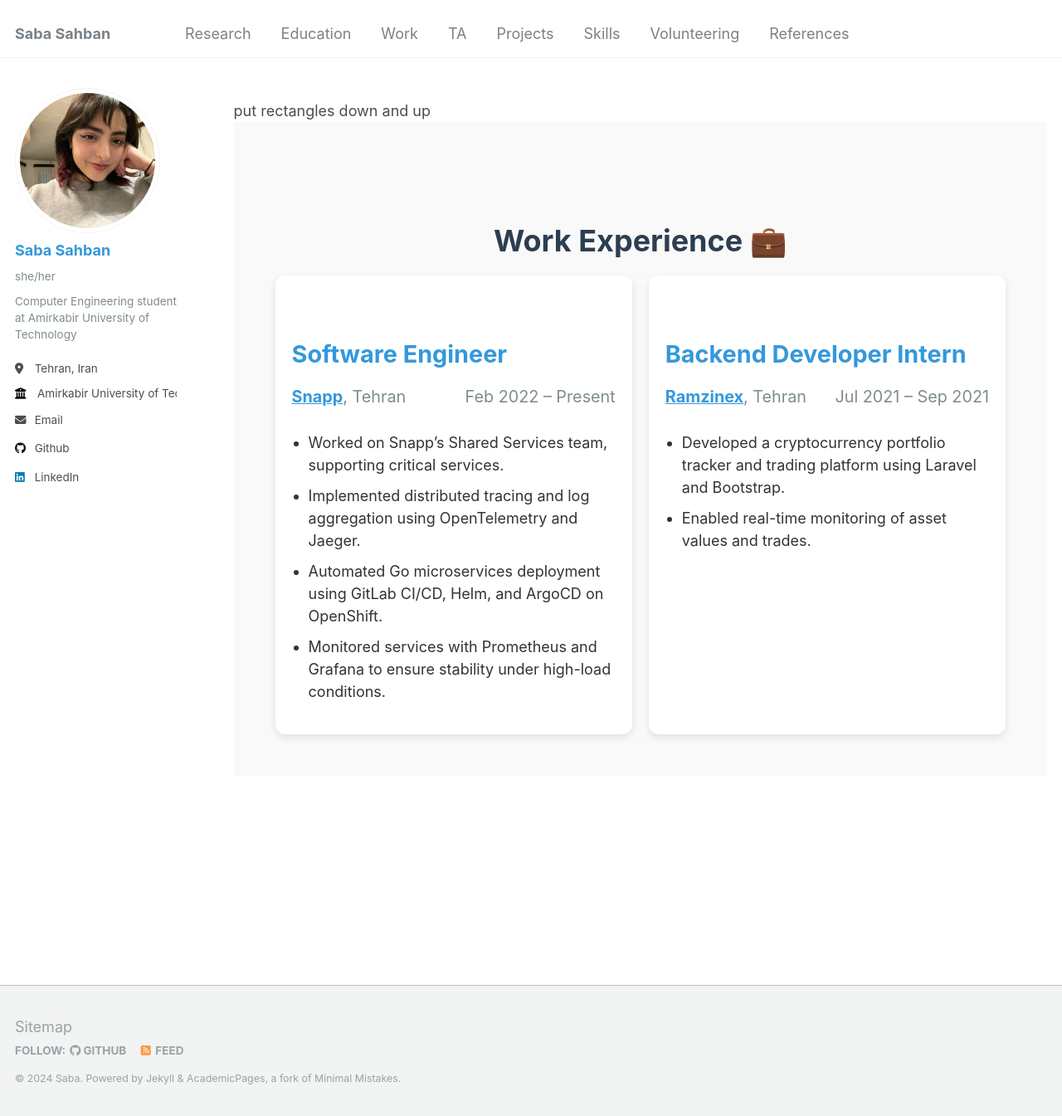
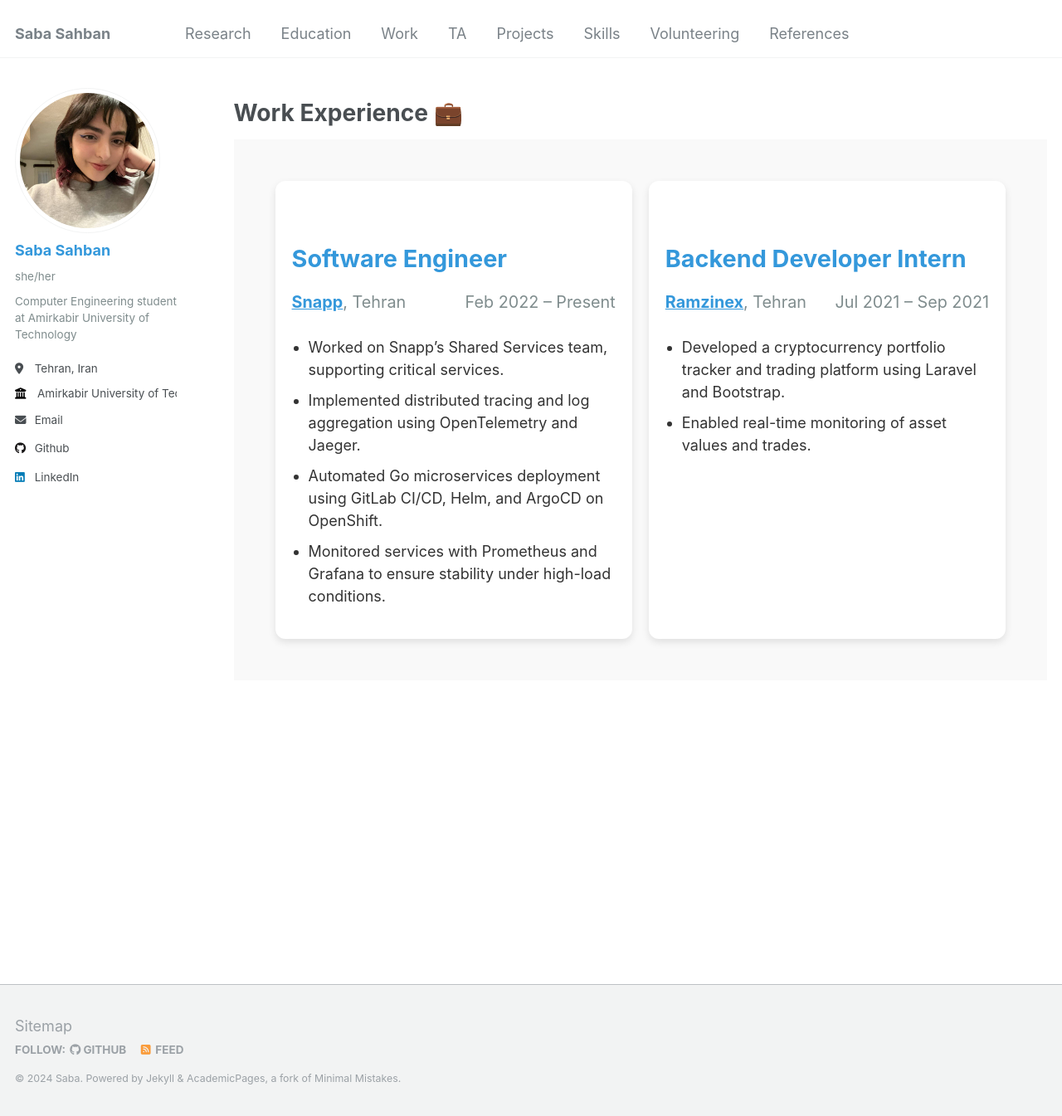
Before and after one commit to SabaSahban/sabasahban.github.io, a Jekyll site: the page built from _pages/work.html, in a window 1280 px wide and 1345 px high. Shown: the whole window at 83% size. Built offline with Jekyll 4.4.1, drawn with Linux system fonts in a browser that asks for light colours.

Commit message:
change work layout design

```diff
--- a/_pages/work.html
+++ b/_pages/work.html
@@ -3,11 +3,10 @@ layout: archive
 permalink: /work/
 author_profile: true
 ---
-put rectangles down and up
 <!-- Work Experience Section -->
+<h1>Work Experience 💼</h1>
+
 <section class="work-experience">
-  <h2>Work Experience 💼</h2>
-
   <div class="work-container">
     <!-- Snapp Work Experience Entry -->
     <div class="work-card">
```
